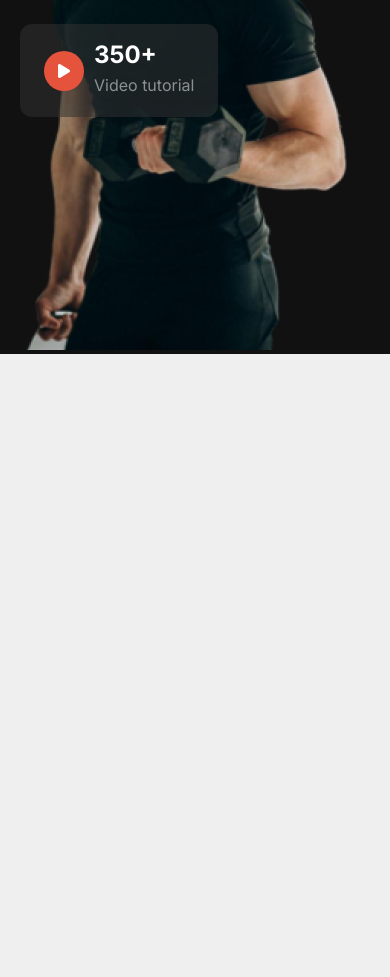
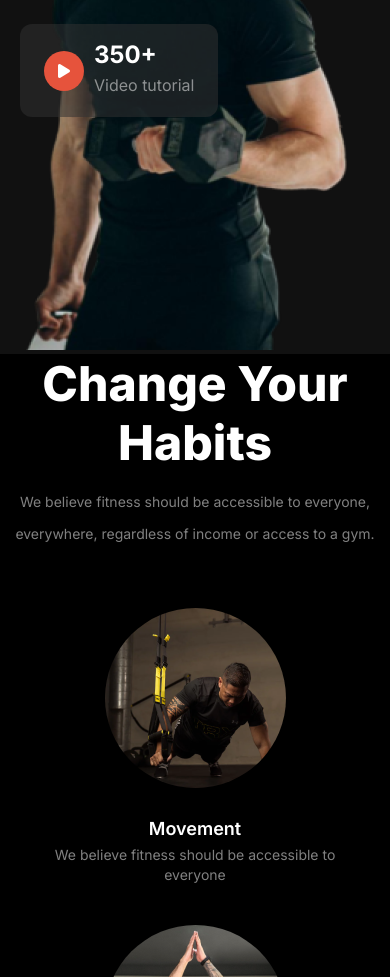
Before and after one commit to Coded-Adil/assignment102, a plain HTML site: page index.html in a window 390 px wide. Shown: the part 1023-2000 px from the top of the page. Before the commit the page ends 1377 px from the top, so only its background shows below. Drawn offline with Linux system fonts and the light colour scheme; a web font is replaced by a local one.

Commit message:
Added habit section and made it a large mobile responsive

```diff
--- a/index.html
+++ b/index.html
@@ -15,7 +15,7 @@
     <link href="https://fonts.cdnfonts.com/css/miama" rel="stylesheet">
 </head>
 
-<body class="inter-ok">
+<body class="inter-ok bg-black">
     <header>
         <nav class="nav-bar">
             <h3 class="nav-title"><i>BeFit</i></h3>
@@ -57,7 +57,34 @@
         </section>
     </header>
     <main>
-
+        <section class="habits display-flex">
+            <div class="habit-text display-flex">
+                <h4 class="section-title">Change Your Habits</h4>
+                <p class="section-description box-description">We believe fitness should be accessible to everyone, everywhere, regardless of income or access to a gym.</p>
+            </div>
+            <div class="habit-image display-flex">
+                <div class="habit-item display-flex">
+                    <img src="images/image 3.png" alt="" class="habit-story">
+                    <h5 class="image-title">Movement</h5>
+                    <p class="image-description box-description">We believe fitness should be accessible to everyone</p>
+                </div>
+                <div class="habit-item display-flex">
+                    <img src="images/image 2.png" alt="" class="habit-story">
+                    <h5 class="image-title">Time</h5>
+                    <p class="image-description box-description">We believe fitness should be accessible to everyone</p>
+                </div>
+                <div class="habit-item display-flex">
+                    <img src="images/image 4.png" alt="" class="habit-story">
+                    <h5 class="image-title">Practice</h5>
+                    <p class="image-description box-description">We believe fitness should be accessible to everyone</p>
+                </div>
+                <div class="habit-item display-flex">
+                    <img src="images/image 5.png" alt="" class="habit-story">
+                    <h5 class="image-title">Weight Loss</h5>
+                    <p class="image-description box-description">We believe fitness should be accessible to everyone</p>
+                </div>
+            </div>
+        </section>
     </main>
     <footer>
 
--- a/styles/style.css
+++ b/styles/style.css
@@ -6,9 +6,6 @@
         "slnt" 0;
 }
 
-body {
-    background-color: #1111;
-}
 
 header {
     background-color: rgba(17, 17, 17, 1);
@@ -32,6 +29,11 @@ header {
     border-radius: 42px;
     padding: 16px 48px;
     background-color: #E6533C;
+}
+
+.bg-black{
+    background-color: black;
+    color: white;
 }
 
 /* navbar style */
@@ -200,6 +202,61 @@ header {
     display: none;
 }
 
+/* habit section */
+.habits{
+    flex-direction: column;
+    justify-content: center;
+    align-items: center;
+    gap: 58px;
+}
+
+.habit-text{
+    flex-direction: column;
+    text-align: center;
+    gap: 14px;
+}
+
+.section-description{
+    font-size: 0.875rem;
+    margin: 0px;
+}
+
+.section-title{
+    font-size: 3rem;
+    font-weight: 800;
+    margin: 0px;
+}
+
+.habit-image{
+    gap: 40px;
+}
+
+.habit-item{
+    flex-direction: column;
+    justify-content: center;
+    align-items: center;
+    padding: 0px 25px;
+}
+
+.habit-story{
+    border-radius: 50%;
+    margin-bottom: 30px;
+}
+
+.image-title{
+    margin: 0px;
+    margin-bottom: 6px;
+    font-size: 1.125rem;
+    font-weight: 600;
+}
+
+.image-description{
+    margin: 0px;
+    font-size: 0.875rem;
+    text-align: center;
+    line-height: 20px;
+}
+
 /* Mobile responsive style */
 @media screen and (max-width: 576px) {
 
@@ -262,4 +319,9 @@ header {
         display: inline;
     }
 
+    /* habit section */
+    .habit-image{
+        flex-direction: column;
+    }
+
 }
```
